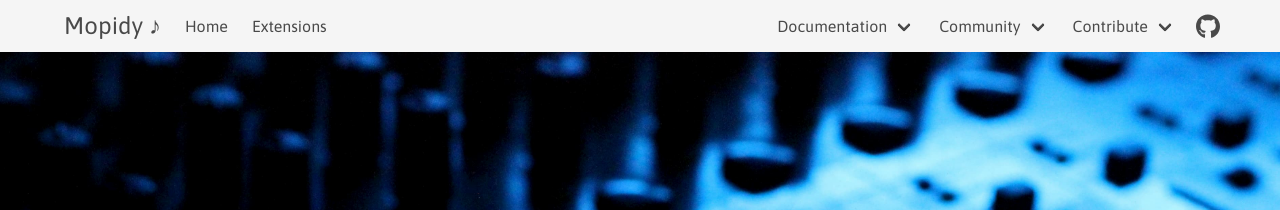
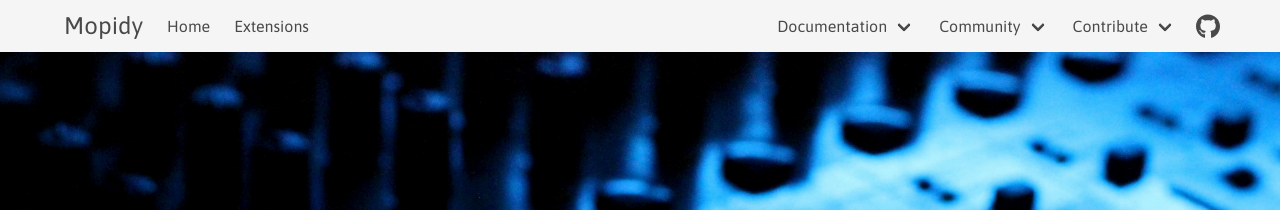
Before and after one commit to mopidy/website, a Jekyll site: the page built from index.html, in a window 1280 px wide and 900 px high. Shown: the top 210 px of the window. Built offline with Jekyll 4.4.1, drawn with Linux system fonts in a browser that asks for light colours.

Commit message:
Remove musical note in navbar

```diff
--- a/_layouts/default.html
+++ b/_layouts/default.html
@@ -25,7 +25,7 @@
 <nav class="navbar is-light" role="navigation" aria-label="main navigation">
   <div class="container">
     <div class="navbar-brand">
-      <a class="navbar-item is-size-4" href="/">Mopidy &#x266a;</a>
+      <a class="navbar-item is-size-4" href="/">Mopidy</a>
 
       <a
         class="navbar-burger burger"
```
